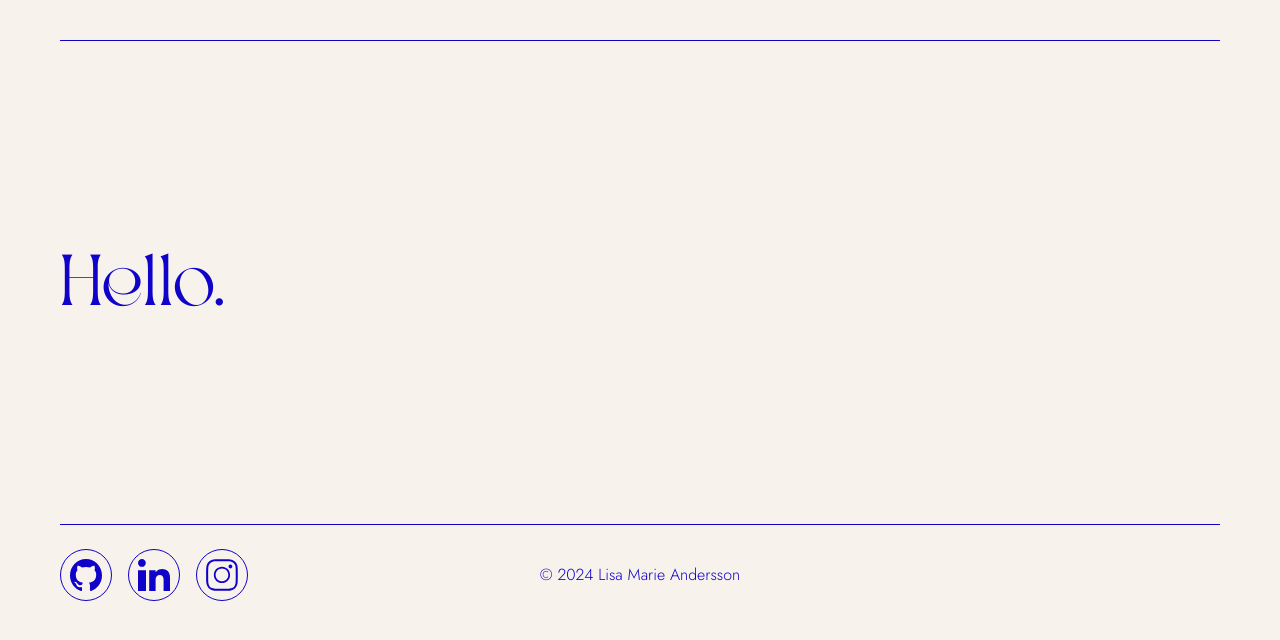
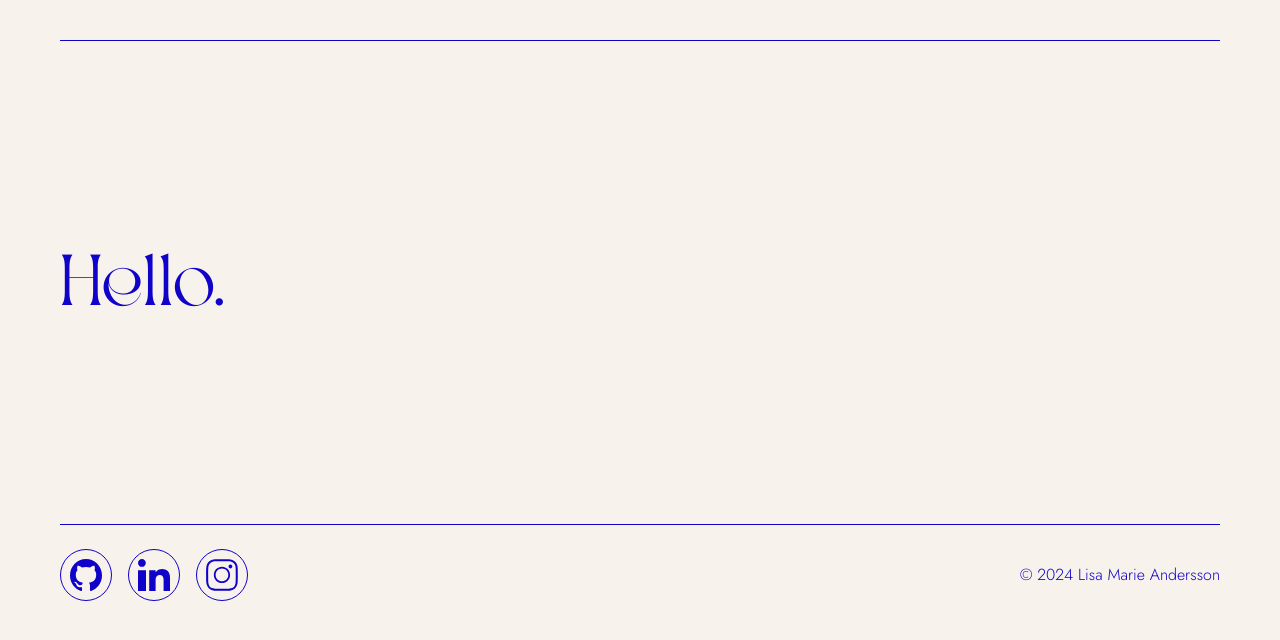
Before and after one commit to lisamarieandersson/showcase-pro, a React (Vite) app: page /contact in a window 1280 px wide. Shown: the top 640 px of the page. Built offline with nearby package versions, Linux system fonts and the light colour scheme.

Commit message:
change layout from grid to flex

```diff
--- a/src/components/footer/Footer.scss
+++ b/src/components/footer/Footer.scss
@@ -10,8 +10,8 @@
 
   &__content {
     margin-block-start: $spacing-xs;
-    display: grid;
-    grid-template-columns: 1fr 1fr 1fr;
+    display: flex;
+    justify-content: space-between;
     align-items: center;
     @include body-text;
   }
@@ -22,7 +22,9 @@
 
   @media (max-width: 768px) {
     &__content {
-      grid-template-columns: 1fr;
+      flex-direction: column;
+      justify-content: flex-start;
+      align-items: flex-start;
     }
 
     &__copyright {
```
